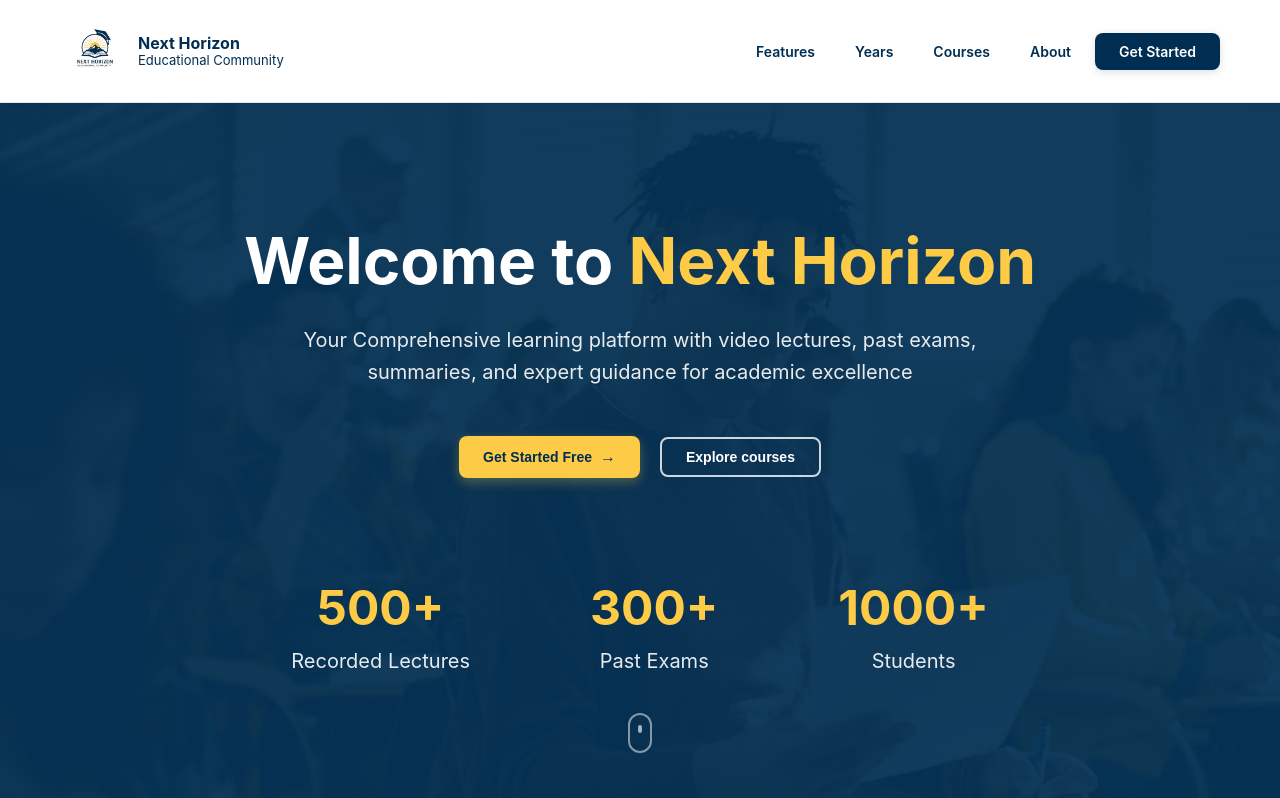
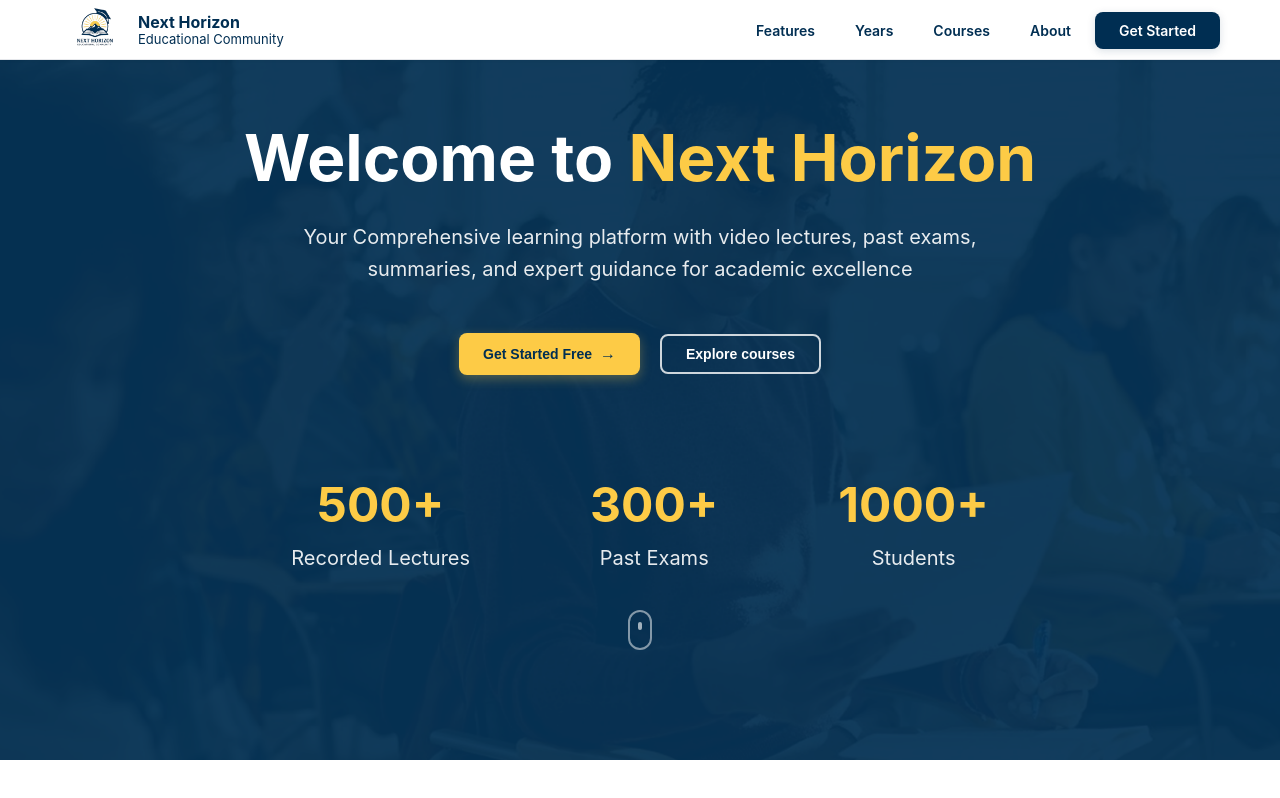
Before and after one commit to JasonD16/techtalks-NextHorizon-phpA-ReactE, a React (Create React App) app in the folder frontend/next-horizon/: page / in a window 1280 px wide. Built offline with nearby package versions, Linux system fonts and the light colour scheme.

Commit message:
edited the navbar

```diff
--- a/frontend/next-horizon/src/component/navbar/navbar.css
+++ b/frontend/next-horizon/src/component/navbar/navbar.css
@@ -3,19 +3,29 @@
    =========================== */
 .navbar {
     width: 100%;
+    height: 60px;
     background: #FFFFFF;
     border-bottom: 1px solid #E5E7EB;
     box-shadow: 0px 1px 3px rgba(0, 0, 0, 0.05);
-    position: sticky;
+    position: fixed;
     top: 0;
     z-index: 1000;
     margin: 0;
     padding: 0;
+    transition: all 0.3s ease;
+}
+
+.navbar.scrolled {
+    background: rgba(255, 255, 255, 0.5);
+    backdrop-filter: blur(20px);
+    box-shadow: 0px 4px 20px rgba(0, 0, 0, 0.08);
+    border-bottom: 1px solid rgba(229, 231, 235, 0.5);
 }
 
 .navbar-container {
     width: 100%;
     max-width: 100%;
+    height: 60px;
     margin: 0;
     padding: 16px 60px;
     display: flex;
--- a/frontend/next-horizon/src/component/navbar/navbar.jsx
+++ b/frontend/next-horizon/src/component/navbar/navbar.jsx
@@ -1,16 +1,33 @@
-import React, { useState } from "react";
+import React, { useState, useEffect } from "react";
 import "./navbar.css";
 import logo from "./NextHorizon-logo.png";
 
 const Navbar = () => {
     const [isMenuOpen, setIsMenuOpen] = useState(false);
+    const [isScrolled, setIsScrolled] = useState(false);
 
     const toggleMenu = () => {
         setIsMenuOpen(!isMenuOpen);
     };
 
+    useEffect(() => {
+        const handleScroll = () => {
+            if (window.scrollY > 20) {
+                setIsScrolled(true);
+            } else {
+                setIsScrolled(false);
+            }
+        };
+
+        window.addEventListener("scroll", handleScroll);
+
+        return () => {
+            window.removeEventListener("scroll", handleScroll);
+        };
+    }, []);
+
     return (
-        <nav className="navbar">
+        <nav className={`navbar ${isScrolled ? "scrolled" : ""}`}>
             <div className="navbar-container">
                 {/* Logo Section - Left */}
                 <div className="navbar-logo">
--- a/frontend/next-horizon/src/index.css
+++ b/frontend/next-horizon/src/index.css
@@ -8,7 +8,7 @@ html,
 body,
 #root {
   width: 100%;
-  height: 100%;
+  min-height: 100%;
   overflow-x: hidden;
 }
 
```
